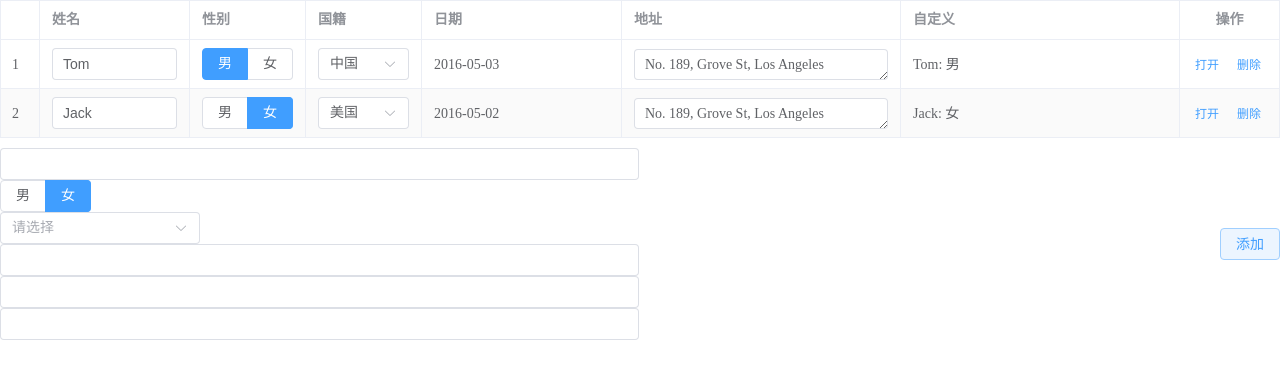
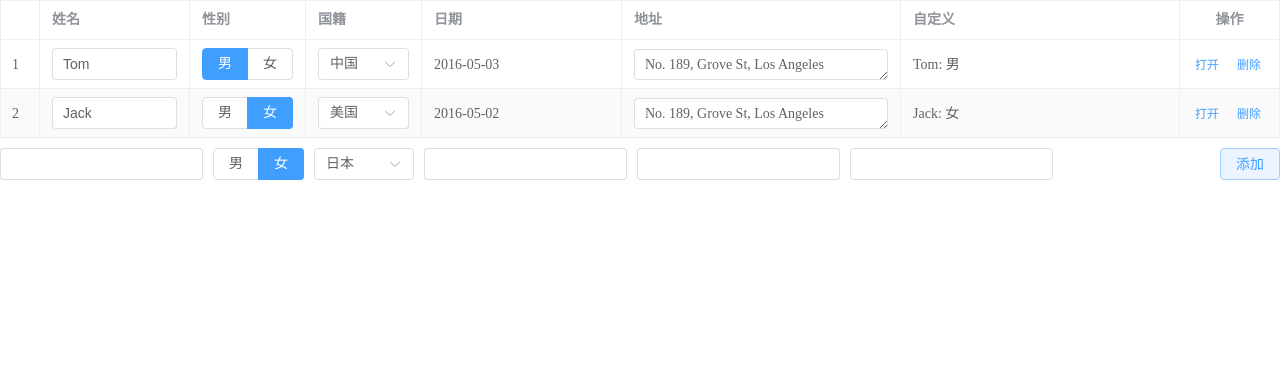
Before and after one commit to joerias/aegis-odyssey, a Vue app: page / in a window 1280 px wide. Shown: the top 378 px of the page. Built offline with nearby package versions, Linux system fonts and the light colour scheme.

Commit message:
完成table的交互

```diff
--- a/src/client/App.vue
+++ b/src/client/App.vue
@@ -5,7 +5,7 @@ import { ref } from "vue";
 // 本地编译后调试
 // import { Person, type PersonOptsType } from "../../dist/aegis-odyssey.es.js";
 
-const tableAddValue = ref([
+const tableValue = ref([
 	{
 		name: "Tom",
 		gender: "男",
@@ -23,7 +23,7 @@ const tableAddValue = ref([
 		info: "",
 	},
 ]);
-const tableAddHeaderValue = ref({
+const tableHeaderValue = ref({
 	label: {
 		name: "姓名",
 		gender: "性别",
@@ -51,24 +51,32 @@ const showSwitch = ref(false);
 const handleSwitch = () => {
 	showSwitch.value = !showSwitch.value;
 };
-const addObj = ref({
+const tableAddValue = ref({
 	name: "",
 	gender: "女",
-	country: "",
+	country: "日本",
 	date: "",
 	address: "",
 	info: "",
 });
+const handleOpen = (type: number, idx: number) => {
+	if (type === 1) {
+		console.log(idx);
+	} else {
+		tableValue.value.splice(idx, 1);
+	}
+};
 </script>
 
 <template>
 	<div>
 		<o-table
-			v-model="tableAddValue"
-			v-model:header="tableAddHeaderValue"
+			v-model="tableValue"
+			v-model:addValue="tableAddValue"
+			:header="tableHeaderValue"
 			index
 			add
-			:selectList="{ country: ['中国', '日本', '美国'] }"
+			:list="{ country: ['中国', '日本', '美国'] }"
 		>
 			<template #info="scope">
 				<div v-show="!showSwitch" class="show" @click="handleSwitch">
@@ -77,22 +85,16 @@ const addObj = ref({
 				<el-input v-show="showSwitch" v-model="scope.row.date" type="textarea" autosize />
 			</template>
 			<template #operate="scope">
-				<el-button class="f12" type="primary" link> 打开 </el-button>
-				<el-button class="f12" type="primary" link> 删除 </el-button>
+				<el-button class="f12" type="primary" link @click="handleOpen(1, scope.$index)"> 打开 </el-button>
+				<el-button class="f12" type="primary" link @click="handleOpen(2, scope.$index)"> 删除 </el-button>
 			</template>
 			<template #add>
-				<div>
-					<el-input class="mr10" v-model="addObj.name" />
-					<o-radio class="mr10" v-model="addObj.gender" type="button" :list="['男', '女']" />
-					<div class="w200">
-						<el-select class="mr10" v-model="addObj.country" placeholder="请选择">
-							<el-option v-for="(o2, i2) in ['中国', '日本', '美国']" :key="i2" :value="o2" />
-						</el-select>
-					</div>
-					<el-input class="mr10" v-model="addObj.date" />
-					<el-input class="mr10" v-model="addObj.address" />
-					<el-input class="mr10" v-model="addObj.info" />
-				</div>
+				<el-input class="mr10" v-model="tableAddValue.name" clearable />
+				<o-radio class="mr10" v-model="tableAddValue.gender" type="button" :list="['男', '女']" />
+				<o-select class="w100 mr10" v-model="tableAddValue.country" :list="['中国', '日本', '美国']" />
+				<el-input class="mr10" v-model="tableAddValue.date" clearable />
+				<el-input class="mr10" v-model="tableAddValue.address" clearable />
+				<el-input class="mr10" v-model="tableAddValue.info" clearable />
 			</template>
 		</o-table>
 	</div>
--- a/src/components/form/radio.vue
+++ b/src/components/form/radio.vue
@@ -20,13 +20,30 @@ const props = withDefaults(defineProps<Props>(), {
 const modelValue = defineModel();
 </script>
 <template>
-	<el-radio-group v-if="props.type === 'default'" v-model="modelValue" :size="props.size" :disabled="props.disabled">
+	<div>
+		<el-radio-group
+			v-if="props.type === 'default'"
+			v-model="modelValue"
+			:size="props.size"
+			:disabled="props.disabled"
+		>
 			<el-radio v-for="(o, i) in props.list" :key="i" :label="o" />
 		</el-radio-group>
-	<el-radio-group v-if="props.type === 'border'" v-model="modelValue" :size="props.size" :disabled="props.disabled">
+		<el-radio-group
+			v-if="props.type === 'border'"
+			v-model="modelValue"
+			:size="props.size"
+			:disabled="props.disabled"
+		>
 			<el-radio border v-for="(o, i) in props.list" :key="i" :label="o" />
 		</el-radio-group>
-	<el-radio-group v-if="props.type === 'button'" v-model="modelValue" :size="props.size" :disabled="props.disabled">
+		<el-radio-group
+			v-if="props.type === 'button'"
+			v-model="modelValue"
+			:size="props.size"
+			:disabled="props.disabled"
+		>
 			<el-radio-button v-for="(o, i) in props.list" :key="i" :label="o" />
 		</el-radio-group>
+	</div>
 </template>
--- /dev/null
+++ b/src/components/form/select.vue
@@ -0,0 +1,35 @@
+<script setup lang="ts">
+defineOptions({
+	name: "OSelect",
+});
+
+type Props = {
+	modelValue: string | number;
+	type?: "default" | "border" | "button";
+	size?: "large" | "default" | "small";
+	clearable?: boolean;
+	disabled?: boolean;
+	placeholder?: string;
+	list: (string | number)[];
+};
+const props = withDefaults(defineProps<Props>(), {
+	type: "default",
+	size: "default",
+	clearable: false,
+	disabled: false,
+	placeholder: "请选择",
+});
+
+const modelValue = defineModel();
+</script>
+<template>
+	<el-select
+		v-model="modelValue"
+		:size="props.size"
+		:clearable="props.clearable"
+		:disabled="props.disabled"
+		:placeholder="props.placeholder"
+	>
+		<el-option v-for="(o, i) in list" :key="i" :value="o" />
+	</el-select>
+</template>
--- a/src/components/index.ts
+++ b/src/components/index.ts
@@ -1,4 +1,5 @@
 import ORadio from "./form/radio.vue";
+import OSelect from "./form/select.vue";
 import OTable from "./table/index.vue";
 
-export { ORadio, OTable };
+export { ORadio, OSelect, OTable };
--- a/src/components/table/index.vue
+++ b/src/components/table/index.vue
@@ -7,12 +7,15 @@ import { useSlots } from "vue";
 
 type Props = {
 	modelValue: any;
+	addValue: any;
 	header?: any;
+	btnName?: string;
 	index?: boolean;
 	add?: boolean;
-	selectList?: any;
+	list?: any;
 };
 const props = withDefaults(defineProps<Props>(), {
+	btnName: "添加",
 	index: false,
 	add: false,
 });
@@ -23,10 +26,15 @@ type Obj = {
 const modelValue = defineModel();
 const getUnit = { ...(<Obj[]>modelValue.value)[0] };
 Object.keys(getUnit).forEach((v) => (getUnit[v] = ""));
+const addValue = defineModel("addValue");
+const addValueOrigin = { ...addValue };
 
+const addState = !!useSlots().add;
 const handleOperate = (idx: number) => {
 	if (typeof idx !== "number") {
-		if (!!useSlots().add) {
+		if (addState) {
+			(<Obj[]>modelValue.value).push(<Obj>addValue.value);
+			addValue.value = { ...addValueOrigin };
 		} else {
 			(<Obj[]>modelValue.value).push(getUnit);
 		}
@@ -48,7 +56,7 @@ const handleOperate = (idx: number) => {
 			<el-table-column v-else :prop="o" :label="props.header.label[o]" :width="props.header.width[o] || 0">
 				<template #default="scope">
 					<template v-if="props.header.edit[o] === 'input'">
-						<el-input v-model="scope.row[o]" />
+						<el-input v-model="scope.row[o]" clearable />
 					</template>
 					<template v-else-if="props.header.edit[o] === 'textarea'">
 						<el-input v-model="scope.row[o]" type="textarea" autosize />
@@ -57,9 +65,7 @@ const handleOperate = (idx: number) => {
 						<o-radio v-model="scope.row[o]" type="button" :list="['男', '女']" />
 					</template>
 					<template v-else-if="props.header.edit[o] === 'select'">
-						<el-select v-model="scope.row[o]" placeholder="请选择">
-							<el-option v-for="(o2, i2) in props.selectList[o]" :key="i2" :value="o2" />
-						</el-select>
+						<o-select v-model="scope.row[o]" :list="props.list[o]" />
 					</template>
 					<slot v-else-if="props.header.edit[o] === 'custom'" :name="o" v-bind="scope" />
 				</template>
@@ -85,7 +91,7 @@ const handleOperate = (idx: number) => {
 		<div v-if="!!$slots.add" class="content">
 			<slot name="add" />
 		</div>
-		<el-button type="primary" plain @click="handleOperate">添加</el-button>
+		<el-button type="primary" plain @click="handleOperate">{{ props.btnName }}</el-button>
 	</div>
 </template>
 
@@ -105,6 +111,9 @@ const handleOperate = (idx: number) => {
 		:deep(.el-radio-group) {
 			flex-wrap: nowrap;
 		}
+		:deep(.el-select) {
+			flex: 0 0 auto;
+		}
 	}
 }
 </style>
```
Also changed, not shown: 1 other file (tests, documents, lock files or other folders). Lines whose indentation alone changed are shown as unchanged.
